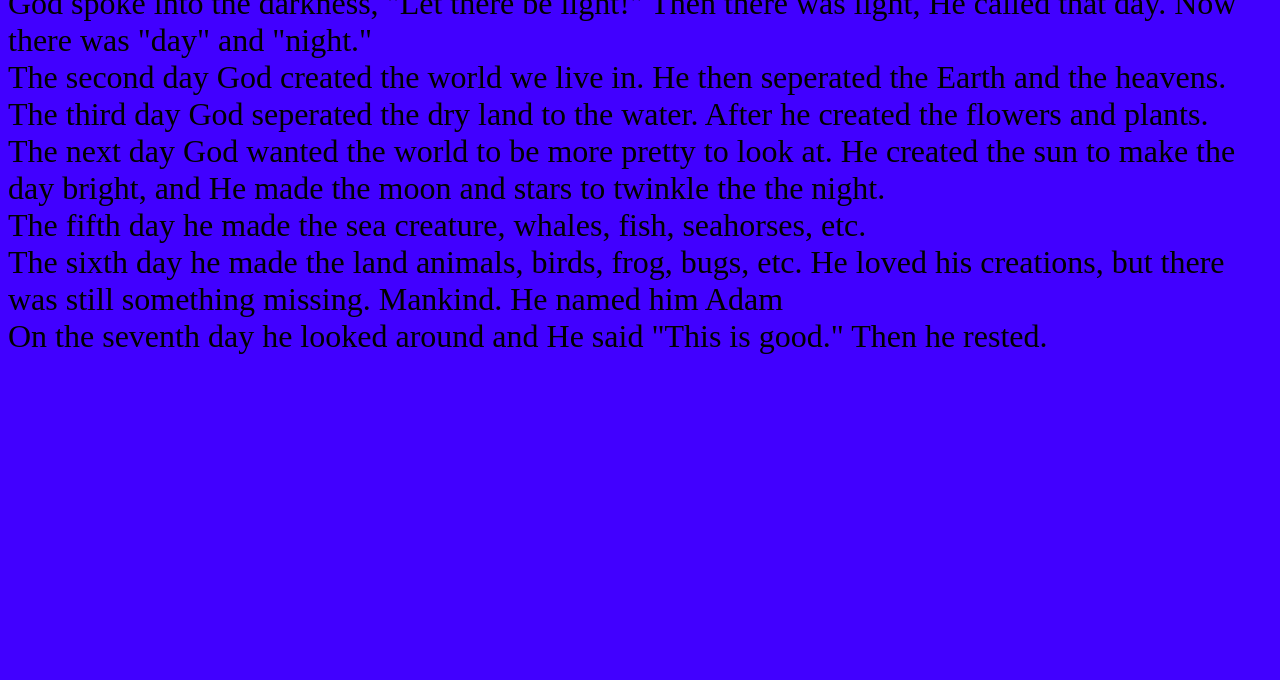
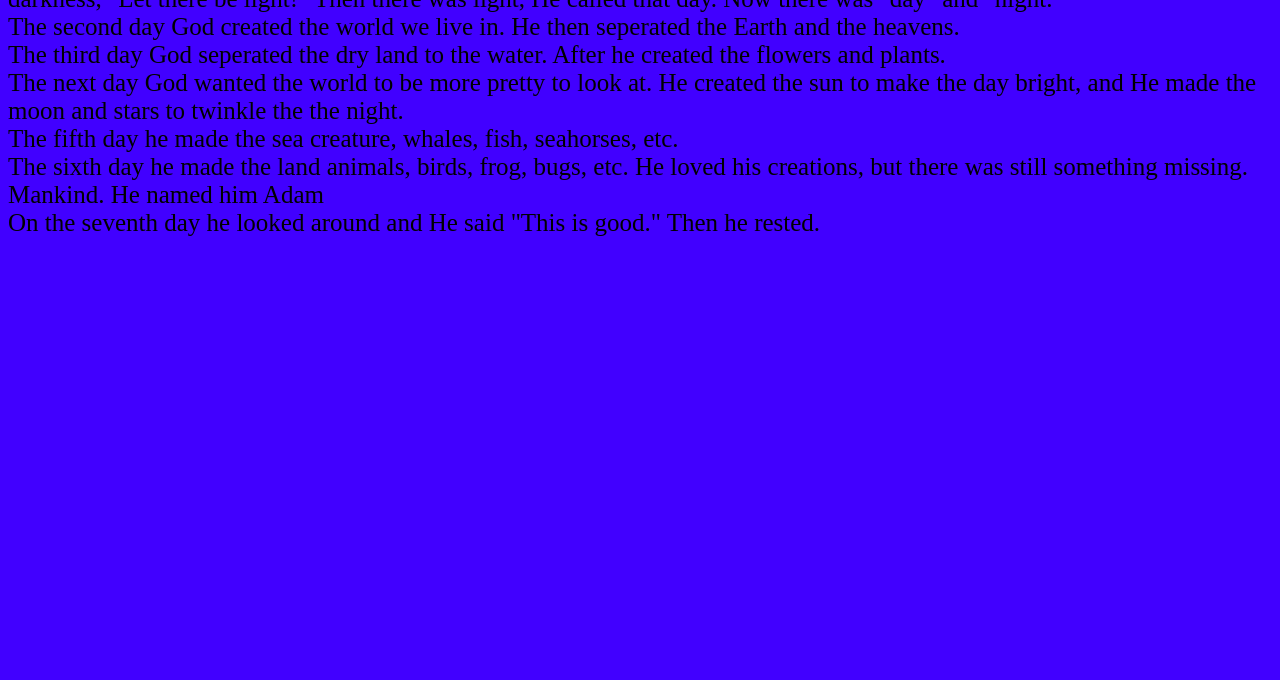
Before and after one commit to JesusProperty2004/JesusProperty2004.github.io, a plain HTML site: page biblestories/creation.html in a window 1280 px wide. Shown: the part 120-800 px from the top of the page. Drawn offline with Linux system fonts and the light colour scheme.

Commit message:
Update creation.html

```diff
--- a/biblestories/creation.html
+++ b/biblestories/creation.html
@@ -6,7 +6,7 @@
 <style>
     body {
       background-color: #4100ff;
-      font-size: xx-large
+      font-size: 25
     }
   </style>
 </head>
```
